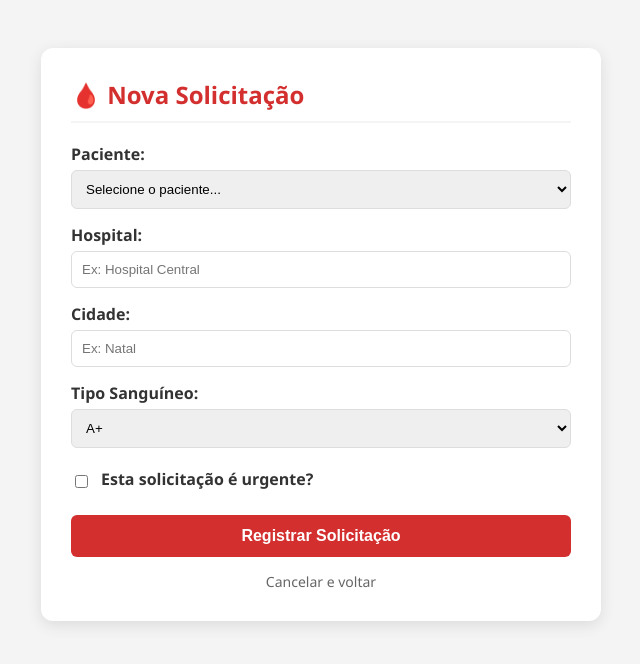
After one commit to devjennifertriz/api-doacao-sangue, a Python web app: template gateway/templates/nova_solicitacao.html in a window 1280 px wide. The commit adds this page. Shown: the top 664 px of the page, without its empty margins (319-959 px from the left). Run offline with Jinja, Linux system fonts and the light colour scheme; the template is opened without the code that fills it, so the values that code supplies are empty.

Commit message:
fix: ajustando funcionalidades

```diff
--- a/api_doadores/api_doadores/settings.py
+++ b/api_doadores/api_doadores/settings.py
@@ -26,7 +26,7 @@ SECRET_KEY = "django-insecure-w)5gks$f7ka&ez_5*%jxd^l@7n&_!ld!zdzytpi+pnsi&lq@s!
 # SECURITY WARNING: don't run with debug turned on in production!
 DEBUG = True
 
-ALLOWED_HOSTS = ["*"]
+ALLOWED_HOSTS = ['*']
 
 # Application definition
 
--- /dev/null
+++ b/gateway/css/nova_solicitacao.css
@@ -0,0 +1,37 @@
+    body { font-family: 'Segoe UI', sans-serif; background: #f4f4f4; padding: 40px; }
+        .form-container {
+            max-width: 500px;
+            margin: auto;
+            background: white;
+            padding: 30px;
+            border-radius: 12px;
+            box-shadow: 0 4px 15px rgba(0,0,0,0.1);
+        }
+    h2 { color: #d32f2f; margin-top: 0; border-bottom: 2px solid #f4f4f4; padding-bottom: 10px; }
+
+        .form-group { margin-bottom: 15px; }
+    label { display: block; margin-bottom: 5px; font-weight: bold; color: #333; }
+
+    input[type="text"], select {
+            width: 100%;
+            padding: 10px;
+            border: 1px solid #ddd;
+            border-radius: 6px;
+            box-sizing: border-box; /* Garante que o padding não quebre a largura */
+        }
+
+        .checkbox-group { display: flex; align-items: center; gap: 10px; margin: 20px 0; }
+
+        .btn-enviar {
+            background: #d32f2f;
+            color: white;
+            width: 100%;
+            padding: 12px;
+            border: none;
+            border-radius: 6px;
+            cursor: pointer;
+            font-size: 16px;
+            font-weight: bold;
+        }
+        .btn-enviar:hover { background: #b71c1c; }
+        .btn-voltar { display: block; text-align: center; margin-top: 15px; color: #666; text-decoration: none; font-size: 14px; }
--- /dev/null
+++ b/gateway/templates/nova_solicitacao.html
@@ -0,0 +1,62 @@
+<!DOCTYPE html>
+<html lang="pt-br">
+<head>
+    <meta charset="UTF-8">
+    <title>Nova Solicitação - Gateway</title>
+    <link rel="stylesheet" href="{{ url_for('static', filename='nova_solicitacao.css') }}">
+</head>
+<body>
+
+<div class="form-container">
+    <h2>🩸 Nova Solicitação</h2>
+    {% for c in criteros %}
+            <option value="{{ c.id }}">{{ c.nome }}</option>
+    {% endfor %}
+    <form action="/registrar-solicitacao" method="POST">
+        <!-- Select de Pacientes -->
+        <div class="form-group">
+            <label for="paciente">Paciente:</label>
+            <select name="paciente" id="paciente" required>
+                <option value="">Selecione o paciente...</option>
+                {% for p in pacientes %}
+                    <option value="{{ p.id }}">{{ p.nome }}</option>
+                {% endfor %}
+            </select>
+        </div>
+
+        <div class="form-group">
+            <label for="hospital">Hospital:</label>
+            <input type="text" name="hospital" id="hospital" placeholder="Ex: Hospital Central" required>
+        </div>
+
+        <div class="form-group">
+            <label for="cidade">Cidade:</label>
+            <input type="text" name="cidade" id="cidade" placeholder="Ex: Natal" required>
+        </div>
+
+        <div class="form-group">
+            <label for="tipo_sanguineo_necessario">Tipo Sanguíneo:</label>
+            <select name="tipo_sanguineo_necessario" id="tipo_sanguineo_necessario" required>
+                <option value="A+">A+</option>
+                <option value="A-">A-</option>
+                <option value="B+">B+</option>
+                <option value="B-">B-</option>
+                <option value="AB+">AB+</option>
+                <option value="AB-">AB-</option>
+                <option value="O+">O+</option>
+                <option value="O-">O-</option>
+            </select>
+        </div>
+
+        <div class="checkbox-group">
+            <input type="checkbox" name="urgente" id="urgente" value="true">
+            <label for="urgente">Esta solicitação é urgente?</label>
+        </div>
+
+        <button type="submit" class="btn-enviar">Registrar Solicitação</button>
+        <a href="/" class="btn-voltar">Cancelar e voltar</a>
+    </form>
+</div>
+
+</body>
+</html>
```
Also changed, not shown: gateway/css/index.css (added, +20 -0 lines), gateway/css/registrar_doacao.css (added, +7 -0 lines), gateway/main.py (+77 -29 lines), gateway/templates/index.html (+8 -11 lines), gateway/templates/registrar_doacao.html (+14 -9 lines), requirements.txt (+83 -0 lines), api_doadores/db.sqlite3, api_pacientes/db.sqlite3.
